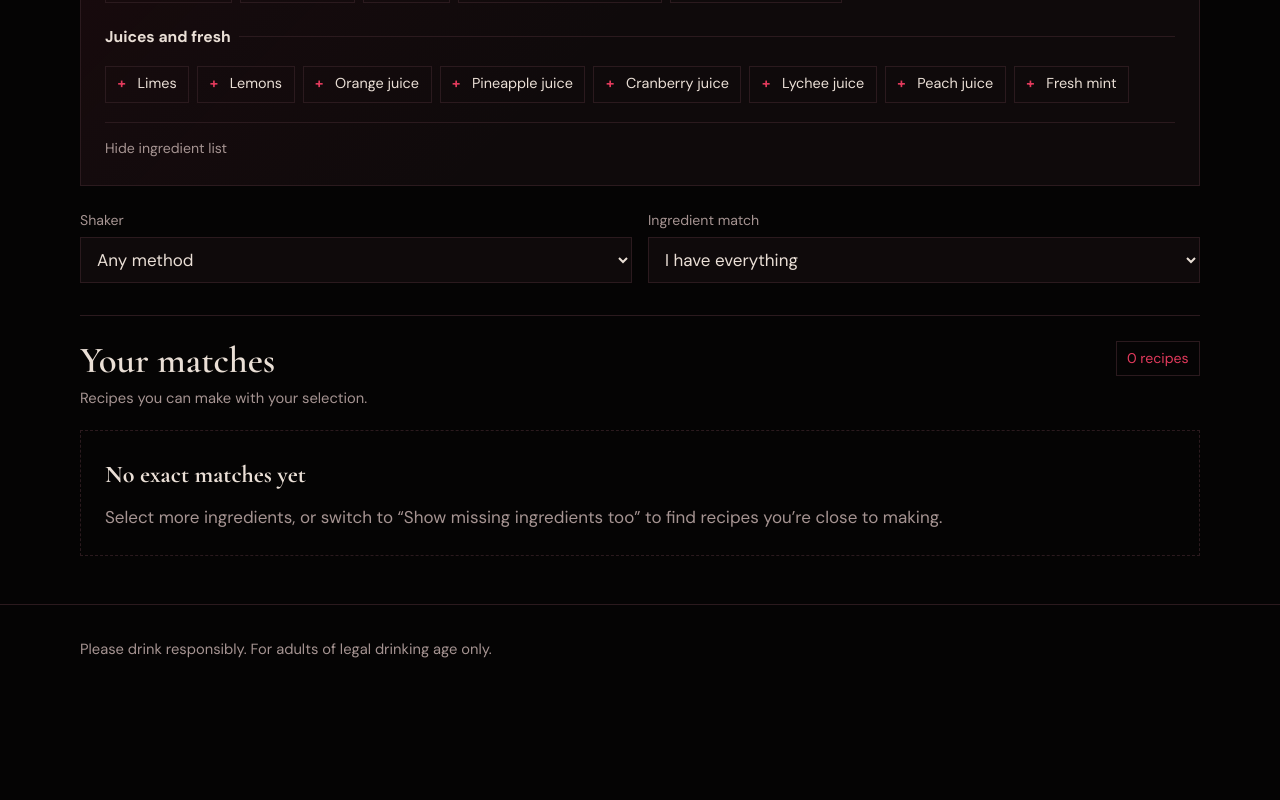
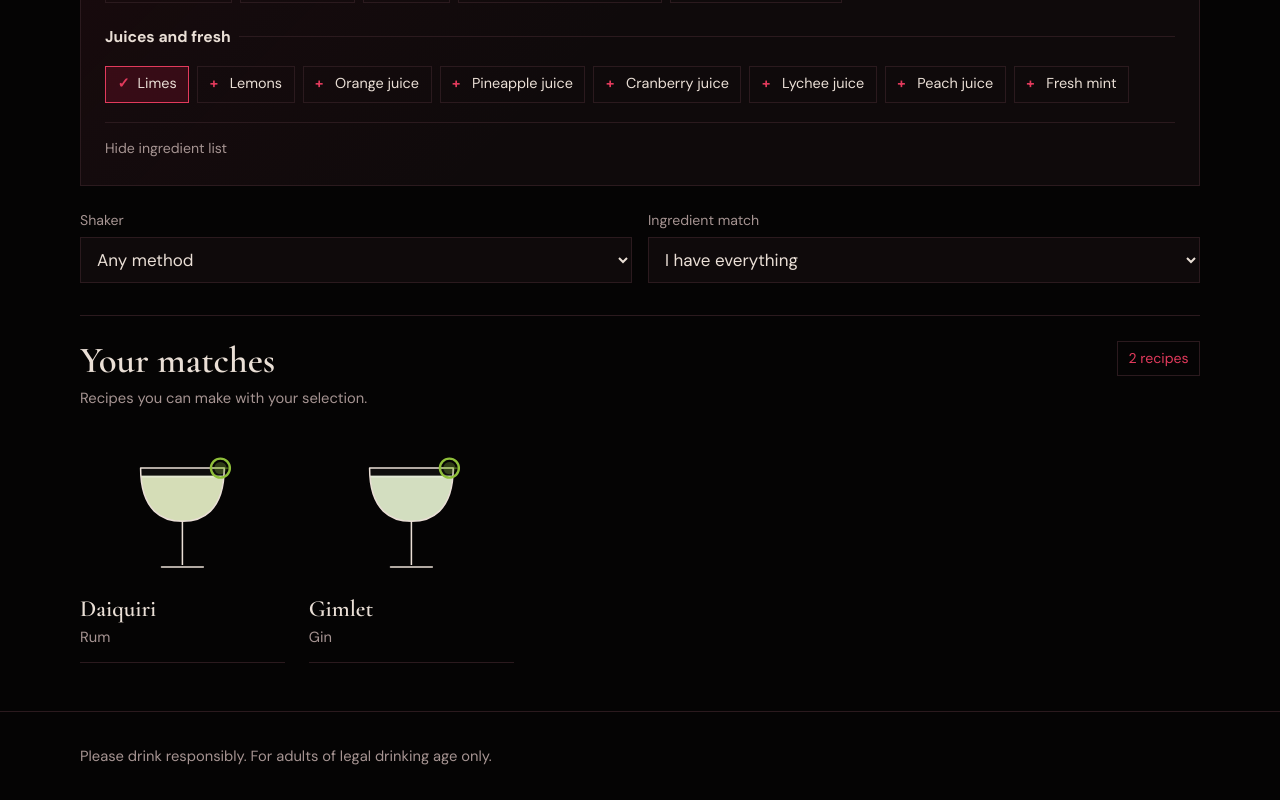
Before and after one commit to inky3/crimsonroom, a Next.js app: page /en/pantry in a window 1280 px wide. Shown: the part 833-1633 px from the top of the page. Before the commit the page ends 1526 px from the top, so only its background shows below. Built offline with nearby package versions, Linux system fonts and the light colour scheme.

Commit message:
Preselect requested home bar ingredients

```diff
--- a/components/PantryFinder.tsx
+++ b/components/PantryFinder.tsx
@@ -13,7 +13,7 @@ type MatchMode = "all" | "some";
 
 export default function PantryFinder({ locale }: { locale: Locale }) {
   const s = ui[locale];
-  const [selected, setSelected] = useState<PantryKey[]>([]);
+  const [selected, setSelected] = useState<PantryKey[]>(["gin", "rum-white", "rum-aged", "vodka", "lime"]);
   const [shaker, setShaker] = useState<ShakerFilter>("any");
   const [match, setMatch] = useState<MatchMode>("all");
   const [showPantry, setShowPantry] = useState(true);
```
